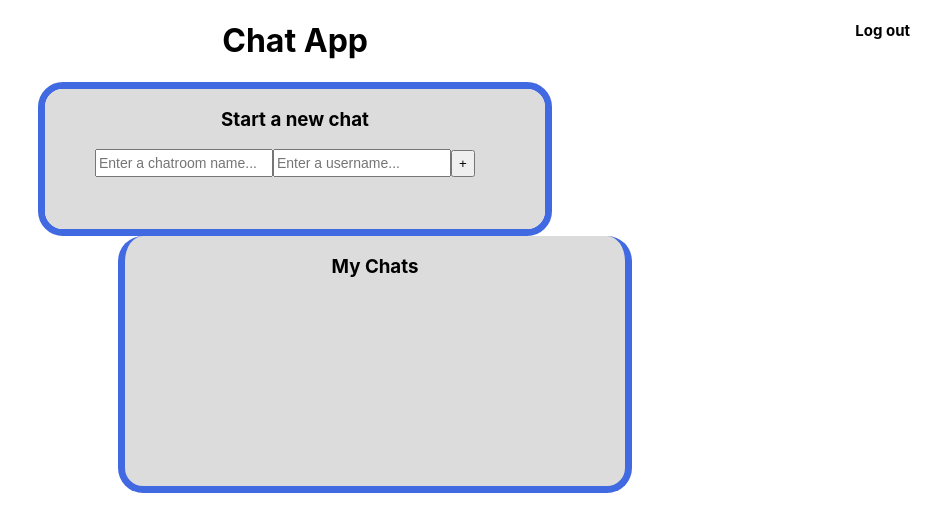
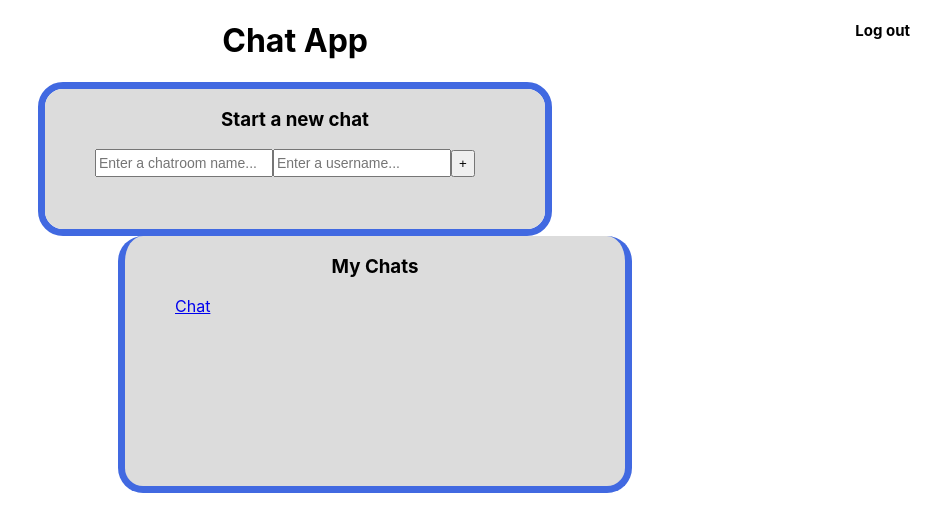
Before and after one commit to akienzle32/chat, a React (Create React App) app: page / in a window 1280 px wide. Shown: the top 532 px of the page, without its empty margins (345-1280 px from the left). Built offline with nearby package versions, Linux system fonts and the light colour scheme.

Commit message:
added link to ChatRoom

```diff
--- a/src/App.jsx
+++ b/src/App.jsx
@@ -10,11 +10,16 @@ import {
 export function App() {
 	return(
 		<Router>
-		  <Switch>
-			<Route path="/">
-			  <Home />
-			</Route>
-		  </Switch>
+		  <div>
+		  	<Switch>
+		  	  <Route path="/chat">
+				<ChatRoom />
+			  </Route>
+			  <Route path="/">
+			  	<Home />
+			  </Route>
+		  	</Switch>
+		  </div>
 		</Router>
 
 	);
--- a/src/Home.jsx
+++ b/src/Home.jsx
@@ -27,7 +27,9 @@ export class Home extends React.Component {
   		</div>
   		<div id="my-chats">
   		  <h3 className="container-title">My Chats</h3>
-      		<div></div>
+      		<div>
+      		  <Link to="/chat">Chat</Link>
+      		</div>
 	 	</div>
   	  </div>
     );
```
